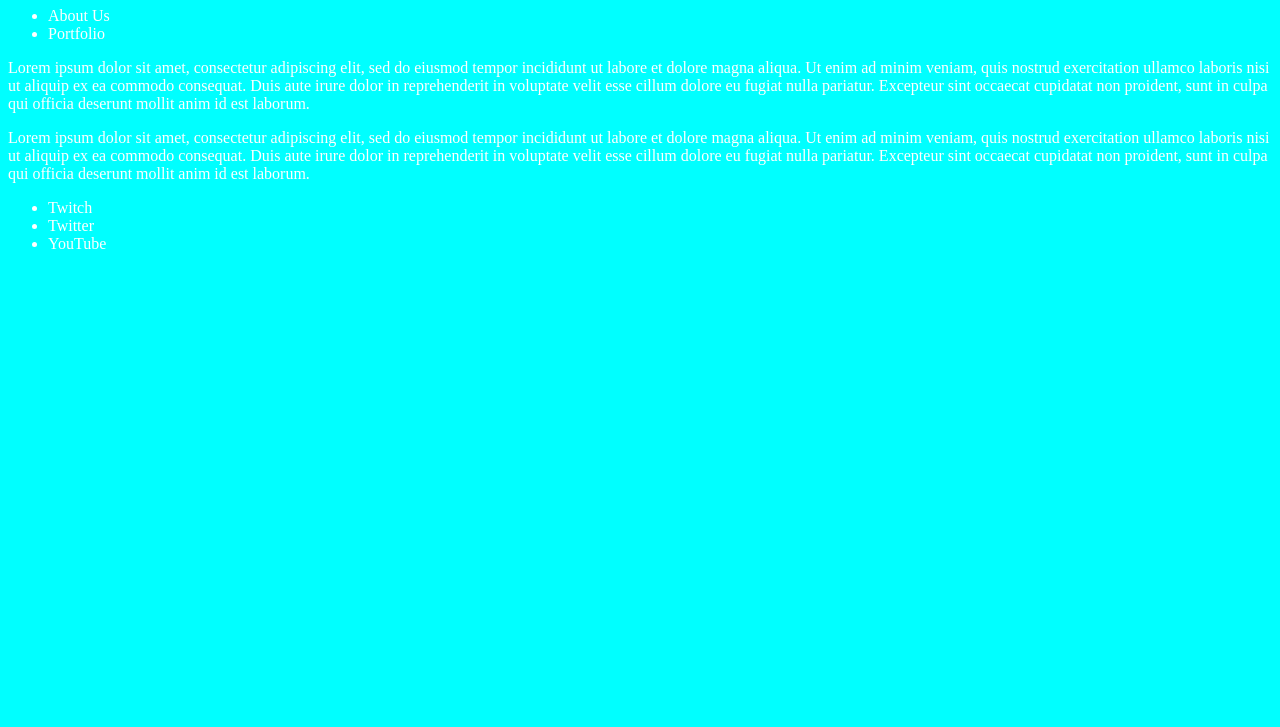
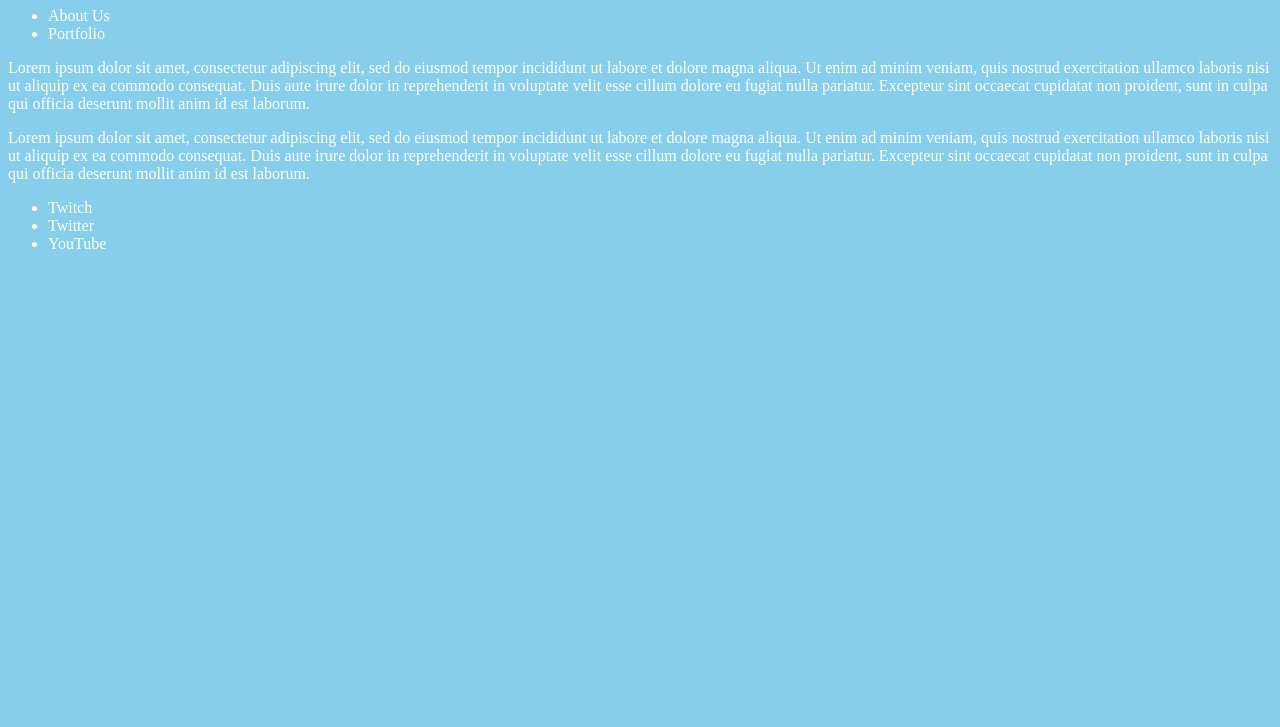
Before and after one commit to LaurenDoughty/class-4-simple-site, a plain HTML site: page index.html in a window 1280 px wide. Shown: the part 73-800 px from the top of the page. Drawn offline with Linux system fonts and the light colour scheme.

Commit message:
Update main.css

```diff
--- a/main.css
+++ b/main.css
@@ -1,5 +1,5 @@
 body {
-    background-color: aqua;
+    background-color: skyblue;
 }
 
 h1, p, li {
```
